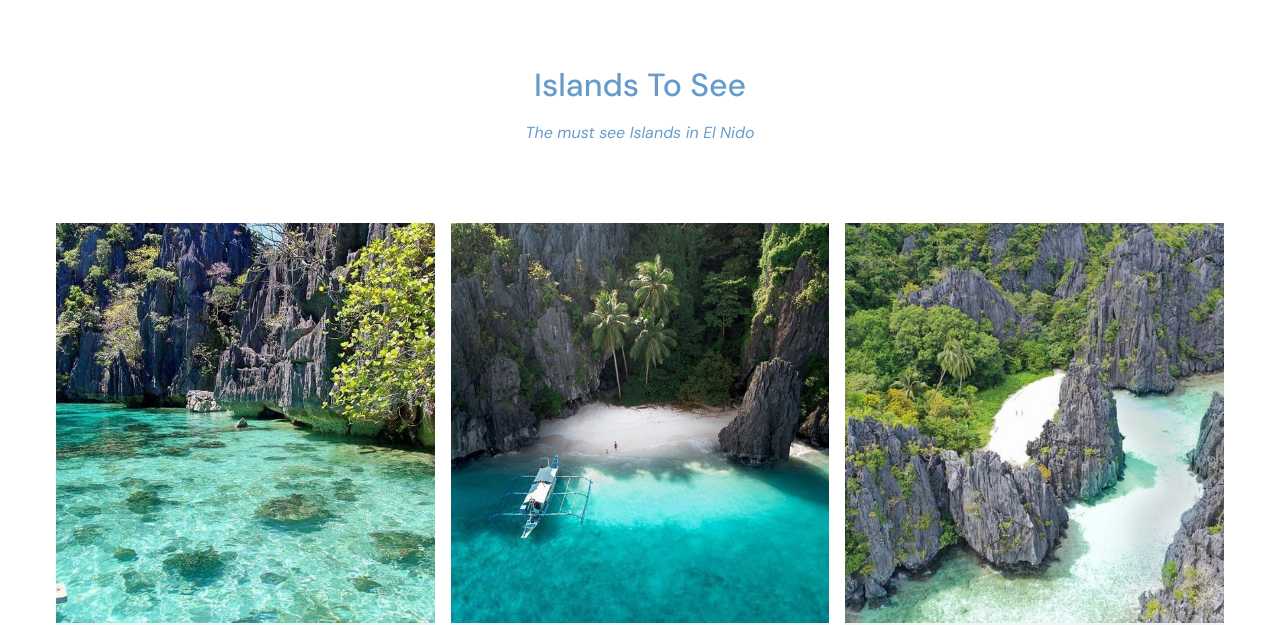
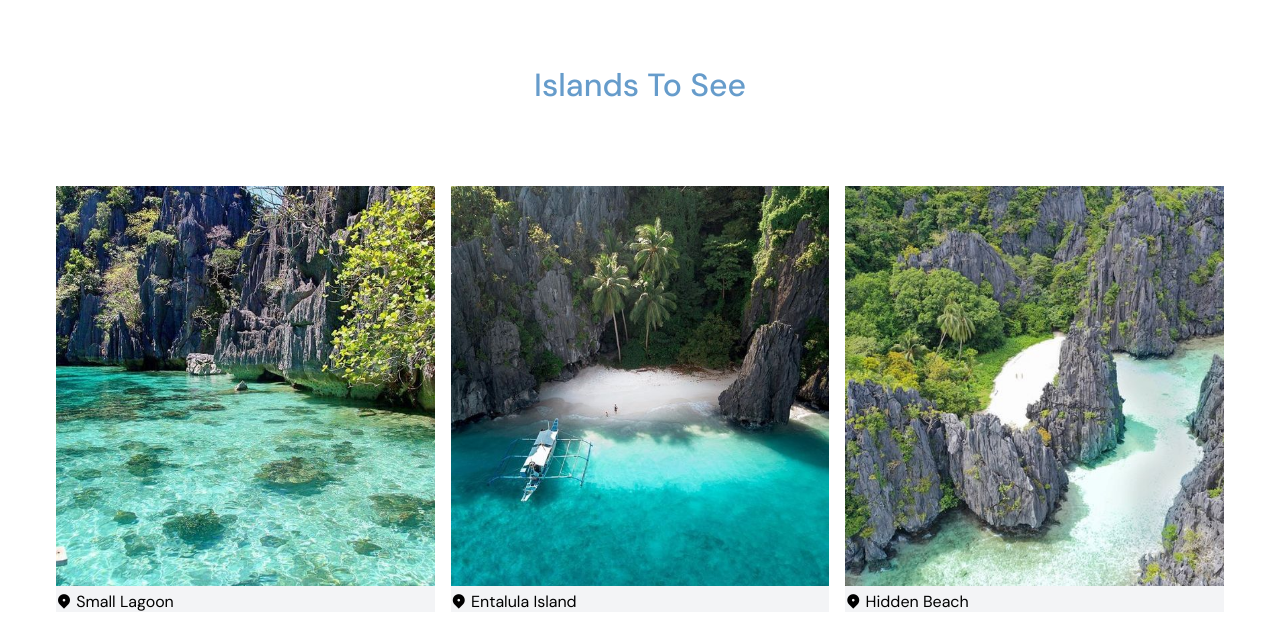
Before and after one commit to AndriHarvey/Neptune-Tours-and-Travel, a plain HTML site: page index.html in a window 1280 px wide. Shown: the part 880-1505 px from the top of the page. Drawn offline with nearby package versions, Linux system fonts and the light colour scheme; grey boxes are pictures that could not be loaded.

Commit message:
Update index.html

```diff
--- a/index.html
+++ b/index.html
@@ -30,7 +30,7 @@
         <section class="section__container" id="about">
             <div class="journey__content">
                 <h2 class="section__titles">Islands To See</h2>
-                <p class="section__subtitle">The must see Islands in El Nido</p>
+                <p class="section__subtitle"></p>
                 <div class="island__grid">
                     <div class="country__card">
                         <img src="Assets/island-1.jpg" alt="island1" width="400" height="400">
```
